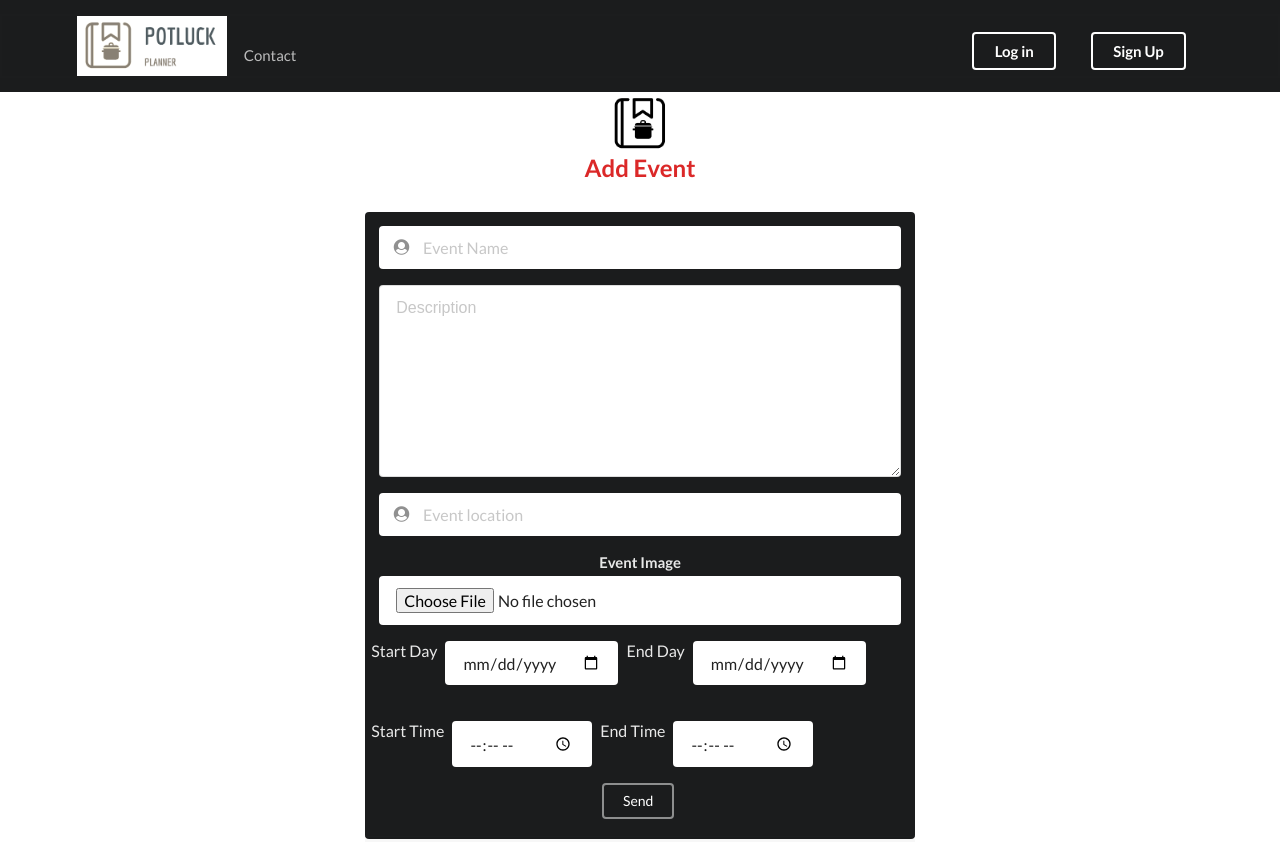
After one commit to henry-doan/django-potluck-planner, a Django app: page /add_event/ in a window 1280 px wide. The commit adds this page. Run offline with Django 3.2, Linux system fonts and the light colour scheme; some libraries are stand-ins or nearby versions.

Commit message:
add event working but not image

```diff
--- /dev/null
+++ b/potluck/planner/forms.py
@@ -0,0 +1,8 @@
+from django import forms
+from .models import Event, Item
+
+
+class EventForm(forms.ModelForm):
+  class Meta:
+    model = Event
+    fields = ['image']
--- /dev/null
+++ b/potluck/planner/templates/planner/addevent.html
@@ -0,0 +1,77 @@
+{% extends 'planner/base.html' %}
+
+{% block body %}
+  <div class="ui container">
+    <div class="ui middle aligned center aligned grid">
+      <div class="four wide column"></div>
+      <div class="eight wide column">
+        <h2 class="ui red image header">
+          <img src="../../../pictures/logo.png" class="image">
+          <br />
+          <div class="content">
+            Add Event
+          </div>
+        </h2>
+        <div class="ui stacked segment inverted">
+          <form method="POST" class="ui large form inverted" enctype="multipart/form-data">
+            {% csrf_token %}
+            <div class="field">
+              <div class="ui left icon input">
+                <i class="user circle icon"></i>
+                <input type="text" name="name" placeholder="Event Name">
+              </div>
+            </div>
+            <div class="field">
+              <div class="ui input">
+                <textarea type="text" name="desc" placeholder="Description"></textarea>
+              </div>
+            </div>
+            <div class="field">
+              <div class="ui left icon input">
+                <i class="user circle icon"></i>
+                <input type="text" name="location" placeholder="Event location">
+              </div>
+            </div>
+            <div class="field">
+              <label>Event Image</label>
+              <div class="ui input">
+                <input type="file" name="image" accept="image/*" id="id_image">
+              </div>
+            </div>
+            <div class="fields">
+              <label class="ui white">Start Day</label>
+              <div class="field">
+                <div class="ui input">
+                  <input type="date" name="start_day">
+                </div>
+              </div>
+              <label>End Day</label>
+              <div class="field">
+                <div class="ui input">
+                  <input type="date" name="end_day">
+                </div>
+              </div>
+            </div>
+            <br />
+            <div class="fields">
+              <label>Start Time</label>
+              <div class="field">
+                <div class="ui input">
+                  <input type="time" name="start_time">
+                </div>
+              </div>
+              <label>End Time</label>
+              <div class="field">
+                <div class="ui input">
+                  <input type="time" name="end_time">
+                </div>
+              </div>
+            </div>
+            <button type="submit" class="ui inverted red basic button">Send</button>
+          </form>
+        </div>
+      </div>
+      <div class="four wide column"></div>
+    </div>
+  </div>
+{%  endblock %}
--- a/potluck/planner/templates/planner/contact.html
+++ b/potluck/planner/templates/planner/contact.html
@@ -15,10 +15,6 @@
         <div class="ui stacked segment inverted">
           <form method="POST" class="ui large form">
             {% csrf_token %}
-              <div class="field">
-                {{ field.name }}
-                {{ field }}
-              </div>
             <div class="field">
               <div class="ui left icon input">
                 <i class="user circle icon"></i>
--- a/potluck/planner/views.py
+++ b/potluck/planner/views.py
@@ -1,5 +1,6 @@
-from django.shortcuts import render
+from django.shortcuts import render, redirect
 from .models import Contact, Event
+from .forms import EventForm
 
 # Create your views here.
 def home(request):
@@ -19,9 +20,21 @@ def contact(request):
 def events(request):
   events = Event.objects.all()
 
-  # if request.method == 'POST':
-  #   name = request.POST.get('name', '')
+  return render(request, 'planner/events.html', {'events': events})
 
+def add_event(request):
+  form = EventForm(request.POST or None)
+  if request.method == 'POST':
+    name = request.POST.get('name', '')
+    desc = request.POST.get('desc', '')
+    image = request.POST.get('image', '')
+    location = request.POST.get('location', '')
+    start_day = request.POST.get('start_day', '')
+    end_day = request.POST.get('end_day', '')
+    start_time = request.POST.get('start_time', '')
+    end_time = request.POST.get('end_time', '')
+    event = Event(name=name, desc=desc, image=image, location=location, start_day=start_day, end_day=end_day, start_time=start_time, end_time=end_time)
 
-    # event.save()
-  return render(request, 'planner/events.html', {'events': events})
+    event.save()
+    return redirect('events')
+  return render(request, 'planner/addevent.html', {'form': form})
--- a/potluck/potluck/urls.py
+++ b/potluck/potluck/urls.py
@@ -25,6 +25,7 @@ urlpatterns = [
     path('', views.home, name="home"),
     path('contact/', views.contact, name="contact"),
     path('events/', views.events, name="events"),
+    path('add_event/', views.add_event, name="add_event"),
     path('register/', user_views.register, name='register'),
     path('login/', authentication_views.LoginView.as_view(template_name='users/login.html'), name='login'),
     path('logout/', authentication_views.LogoutView.as_view(template_name='users/logout.html'), name='logout'),
```
Also changed, not shown: potluck/planner/templates/planner/events.html (+13 -1 lines), potluck/db.sqlite3, potluck/pictures/pictures/pineapple_3jStJlI.jpeg (added).
